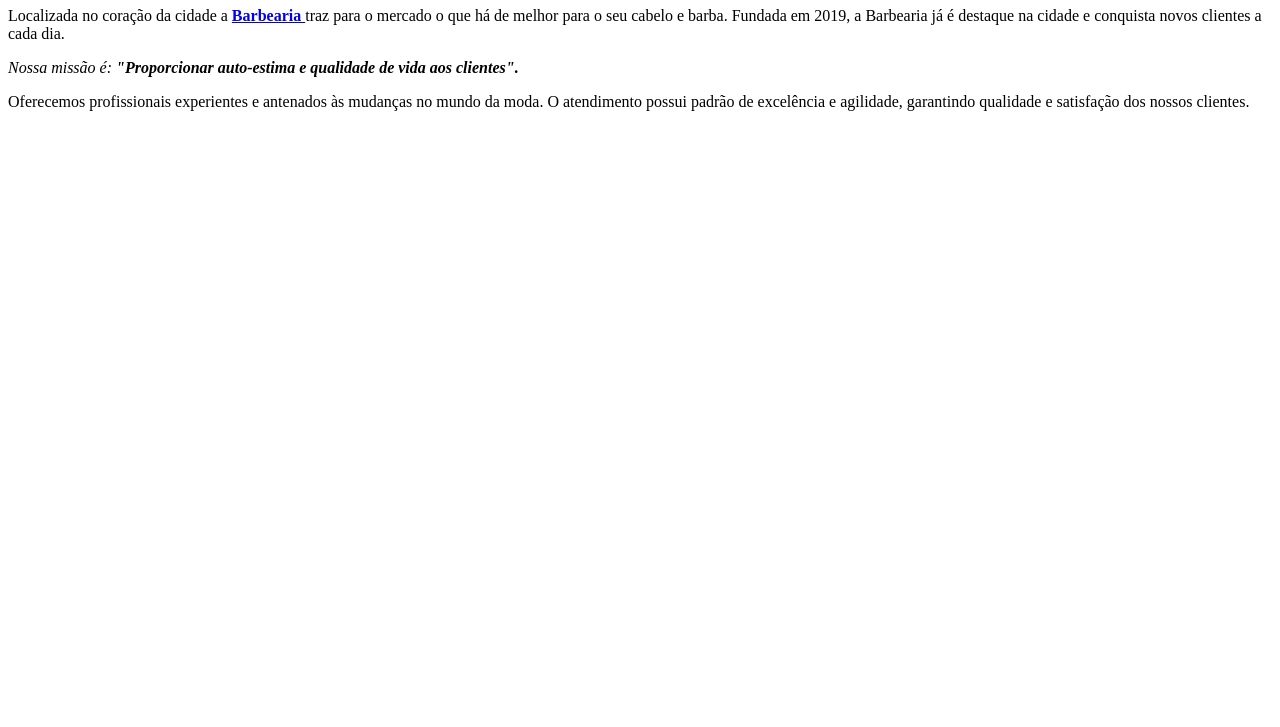
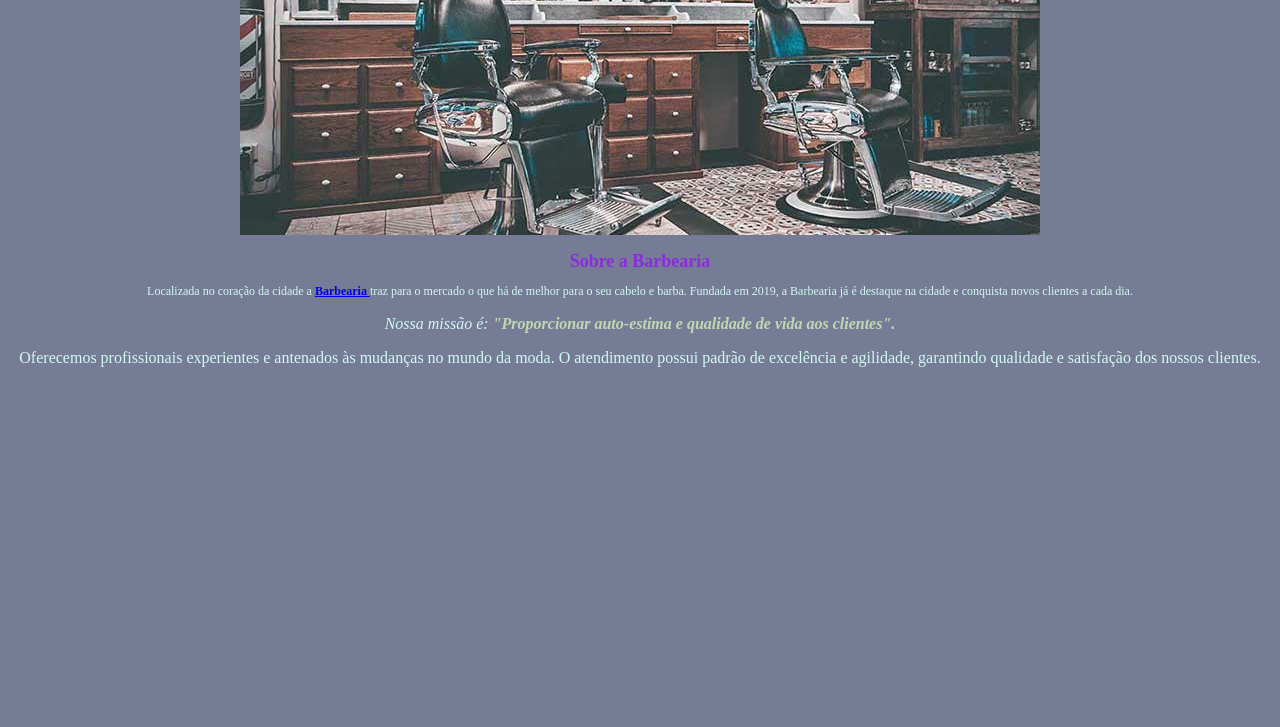
Before and after one commit to wettooo777/barbaria-do-portes, a plain HTML site: page index.html in a window 1280 px wide. Shown: the part 73-800 px from the top of the page. Drawn offline with Linux system fonts and the light colour scheme.

Commit message:
coloquei img e mudei a cor

```diff
--- a/index.html
+++ b/index.html
@@ -4,10 +4,14 @@
     <meta charset="UTF-8">
     <meta name="viewport" content="width=device-width, initial-scale=1.0">
     <title>Barbearia</title>
+    <link rel="stylesheet" href="style.css">
 </head>
 <body>
-    <h1>Sobre a Barbearia</h1>
-    <p>Localizada no coração da cidade a
+<div>
+    <img src="banner.jpg" alt="">
+</div>
+    <h1 style="text-align: center; color: blueviolet; font-size: large;">Sobre a Barbearia</h1>
+    <p style="font-size: 12px">Localizada no coração da cidade a
         <strong><a href="https://share.google/9Me7nadRy1lTFhnUi">Barbearia </a></strong>traz para o mercado o que há de melhor para o seu cabelo e barba. Fundada em 2019, a Barbearia já é destaque na cidade e conquista novos clientes a cada dia.</p>
     <p><em>Nossa missão é: <strong>"Proporcionar auto-estima e qualidade de vida aos clientes".</strong></em></p>
     <p>Oferecemos profissionais experientes e antenados às mudanças no mundo da moda. O atendimento possui padrão de excelência e agilidade, garantindo qualidade e satisfação dos nossos clientes.</p>
@@ -16,6 +20,5 @@
 
 
 
-
 </body>
 </html>
--- /dev/null
+++ b/style.css
@@ -0,0 +1,15 @@
+body{
+    background: #777c96;
+}
+p{
+    text-align: center;
+    color: #cffaf2;
+}
+
+em strong{
+    color: #bfd8b1;
+}
+
+div{
+    text-align: center;
+}
```
Also changed, not shown: banner.jpg (added).
